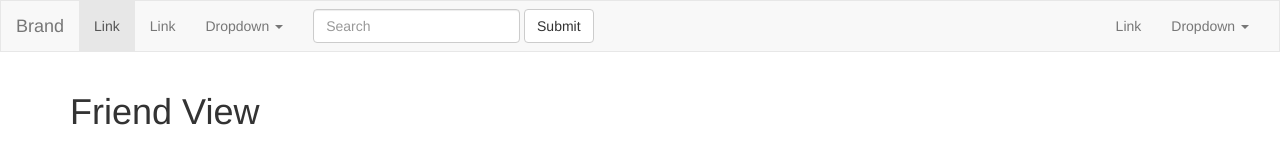
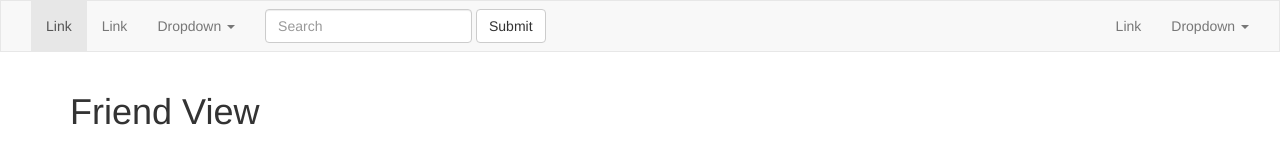
Before and after one commit to manusaluja/artgallery, a website: page www/index.html in a window 1280 px wide. Drawn offline with nearby package versions, Linux system fonts and the light colour scheme.

Commit message:
Navbar Cleansing

```diff
--- a/www/templates/navbar.html
+++ b/www/templates/navbar.html
@@ -8,7 +8,7 @@
         <span class="icon-bar"></span>
         <span class="icon-bar"></span>
       </button>
-      <a class="navbar-brand" href="#">Brand</a>
+      <a class="navbar-brand" href="#"></a>
     </div>
 
     <!-- Collect the nav links, forms, and other content for toggling -->
```
